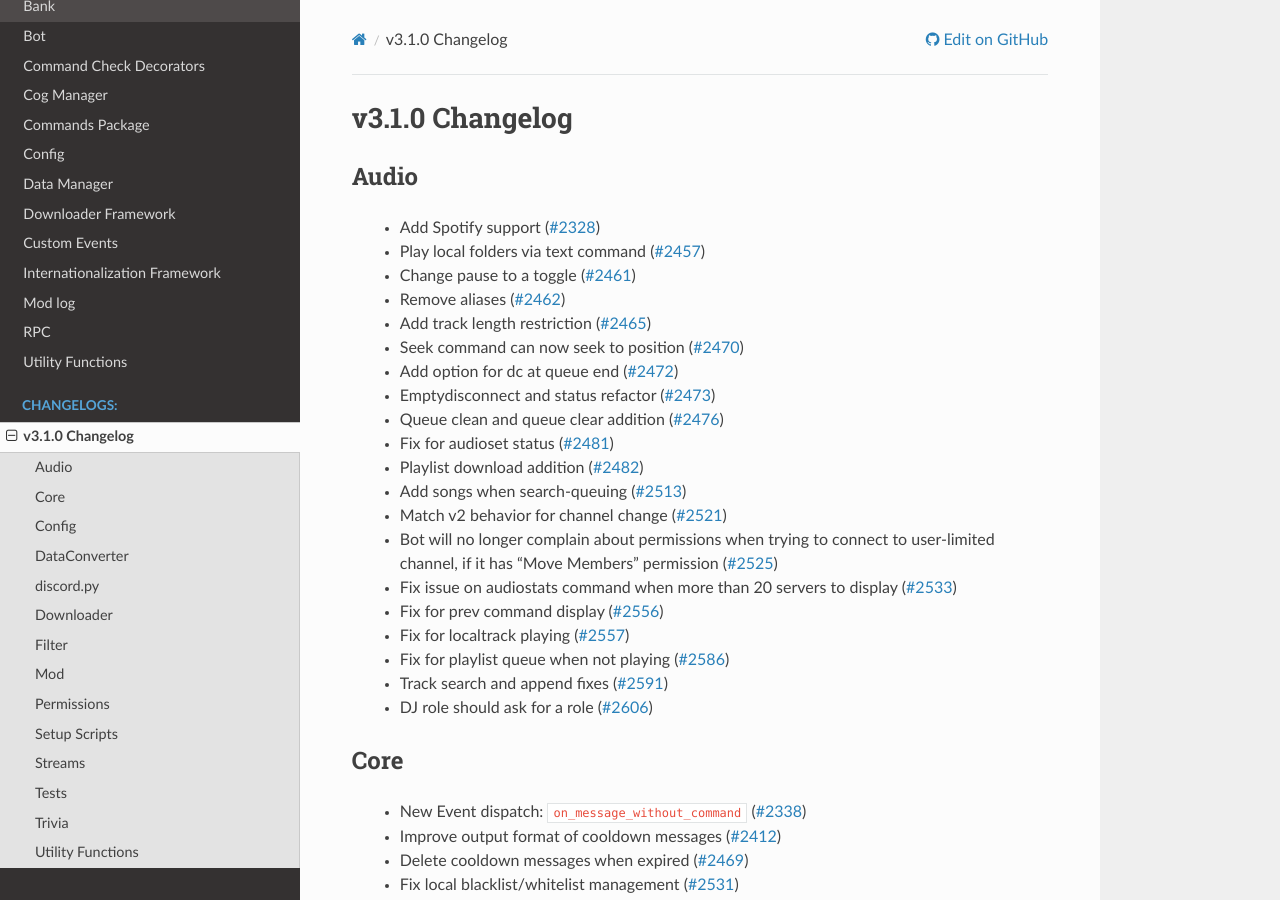
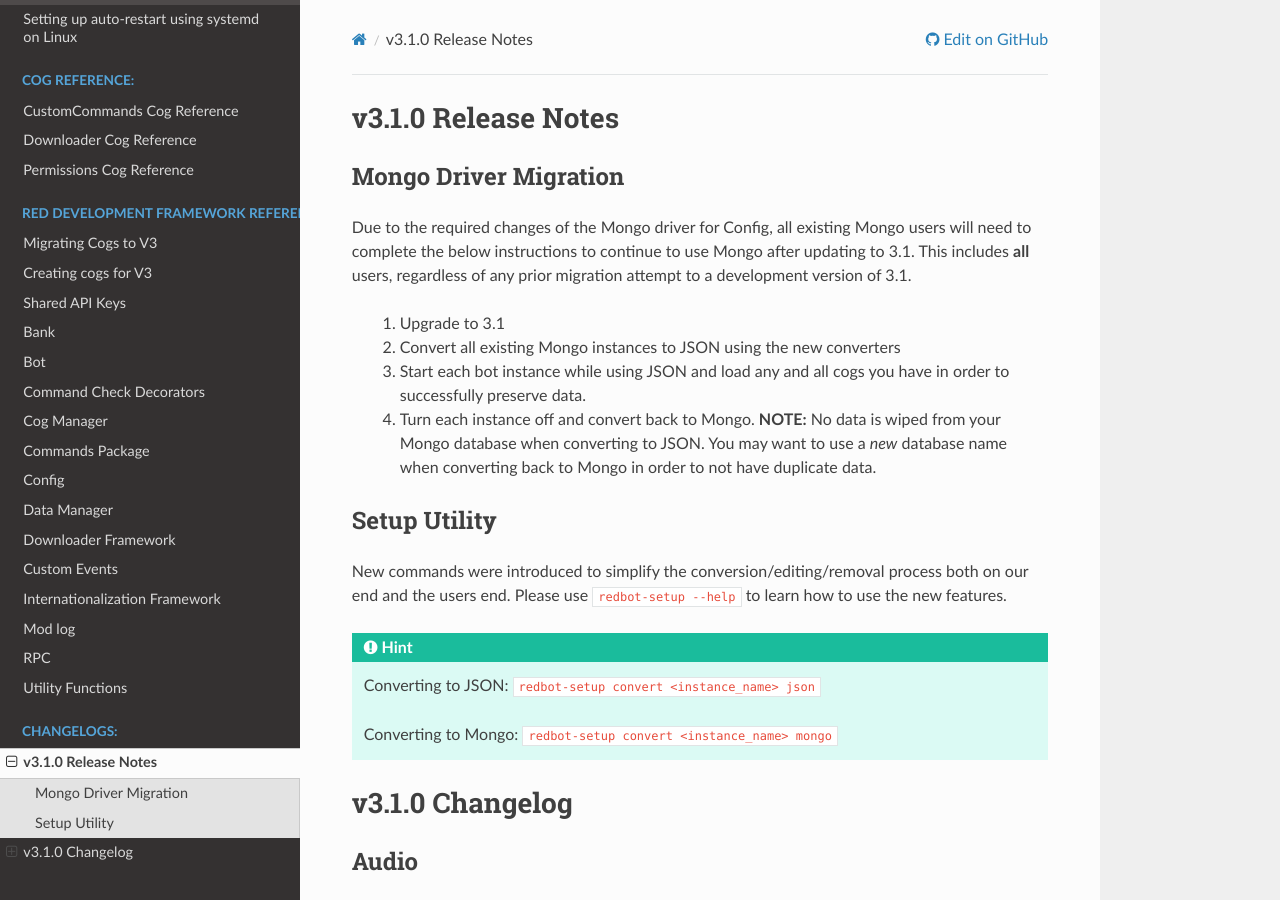
Before and after one commit to Renirous/Red-DiscordBot, a Sphinx documentation site: the page built from docs/changelog_3_1_0.rst, in a window 1280 px wide and 900 px high. Built offline with Sphinx 7.4.7 and the Read the Docs theme 2.0.0, drawn with Linux system fonts in a browser that asks for light colours; the version number is read from the project's files by our own code.

Commit message:
[Docs] Add release notes for major functionality changes and instructions (#2668)
* Add release notes for major functionality changes and instructions

* Update docs/changelog_3_1_0.rst

Co-Authored-By: Michael H <michael@michaelhall.tech>

```diff
--- a/docs/changelog_3_1_0.rst
+++ b/docs/changelog_3_1_0.rst
@@ -1,8 +1,41 @@
 .. v3.1.0 Changelog
 
-================
+####################
+v3.1.0 Release Notes
+####################
+
+----------------------
+Mongo Driver Migration
+----------------------
+
+Due to the required changes of the Mongo driver for Config, all existing Mongo users will need to
+complete the below instructions to continue to use Mongo after updating to 3.1.
+This includes **all** users, regardless of any prior migration attempt to a development version of
+3.1.
+
+ #. Upgrade to 3.1
+ #. Convert all existing Mongo instances to JSON using the new converters
+ #. Start each bot instance while using JSON and load any and all cogs you have in order to successfully preserve data.
+ #. Turn each instance off and convert back to Mongo.
+    **NOTE:** No data is wiped from your Mongo database when converting to JSON.
+    You may want to use a *new* database name when converting back to Mongo in order to not have duplicate data.
+
+-------------
+Setup Utility
+-------------
+
+New commands were introduced to simplify the conversion/editing/removal process both on our end and the users end.
+Please use ``redbot-setup --help`` to learn how to use the new features.
+
+.. HINT::
+
+    Converting to JSON: ``redbot-setup convert <instance_name> json``
+
+    Converting to Mongo: ``redbot-setup convert <instance_name> mongo``
+
+################
 v3.1.0 Changelog
-================
+################
 
 -----
 Audio
```
